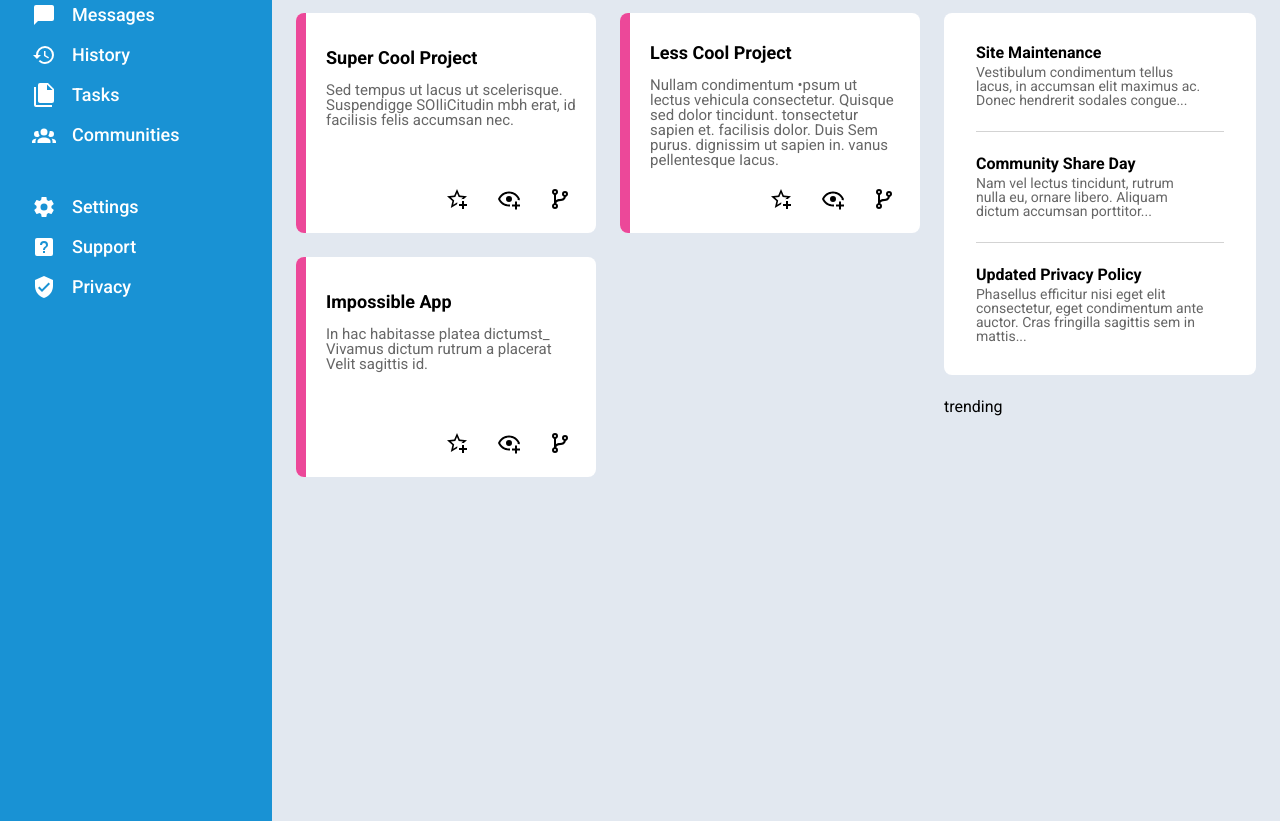
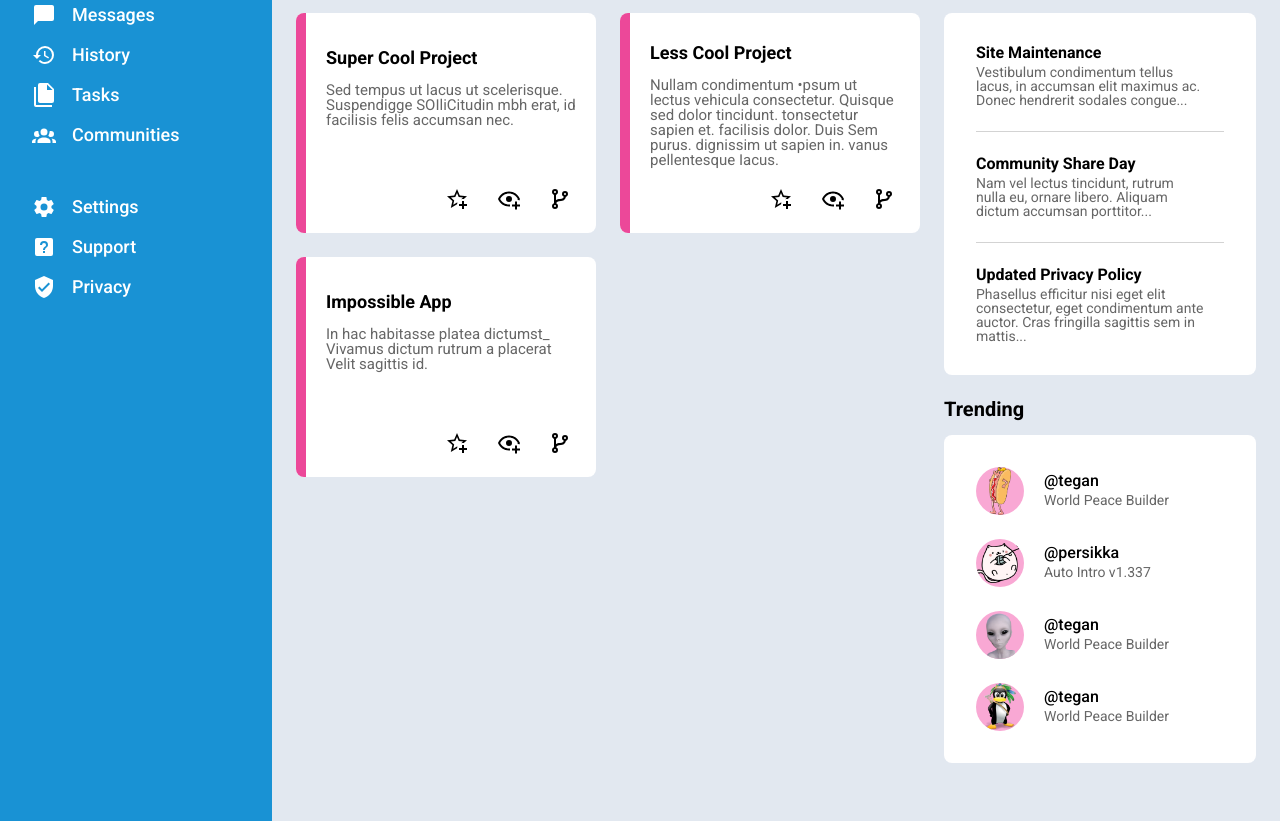
Before and after one commit to nukmuk/admin-dashboard, a plain HTML site: page index.html in a window 1280 px wide. Shown: the part 191-1012 px from the top of the page. Drawn offline with Linux system fonts and the light colour scheme.

Commit message:
Add trending section

```diff
--- a/index.html
+++ b/index.html
@@ -90,7 +90,7 @@
                 <button>Share</button>
             </div>
         </div>
-        <div class="main">
+        <div class="main-area">
             <div class="projects">
                 <div class="title">Your Projects</div>
 
@@ -166,7 +166,29 @@
             </div>
 
             <div class="trending">
-                trending
+                <div class="title">Trending</div>
+                <div class="card">
+                    <div class="user">
+                        <img src="./images/hot-dog.png" alt="Profile picture" class="profile-pic">
+                        <div class="name">@tegan</div>
+                        <div class="app">World Peace Builder</div>
+                    </div>
+                    <div class="user">
+                        <img src="./images/cat.png" alt="Profile picture" class="profile-pic">
+                        <div class="name">@persikka</div>
+                        <div class="app">Auto Intro v1.337</div>
+                    </div>
+                    <div class="user">
+                        <img src="./images/alien.png" alt="Profile picture" class="profile-pic">
+                        <div class="name">@tegan</div>
+                        <div class="app">World Peace Builder</div>
+                    </div>
+                    <div class="user">
+                        <img src="./images/penguin.png" alt="Profile picture" class="profile-pic">
+                        <div class="name">@tegan</div>
+                        <div class="app">World Peace Builder</div>
+                    </div>
+                </div>
             </div>
         </div>
     </div>
--- a/style.css
+++ b/style.css
@@ -183,7 +183,7 @@
 }
 
 /* main area */
-.main {
+.main-area {
 	background: #e2e8f0;
 	grid-area: 2 / 2 / 3 / 3;
 
@@ -202,7 +202,8 @@
 }
 
 .projects > .title,
-.announcements > .title {
+.announcements > .title,
+.trending > .title {
     font-size: 20px;
     font-weight: 600;
 }
@@ -239,7 +240,8 @@
     align-self: end;
     margin-right: 20px;
 }
-.card .body {
+.card .body,
+.trending .app {
     grid-area: 2 / 2 / 3 / -1;
     font-size: 15px;
     font-weight: 400;
@@ -259,12 +261,13 @@
     margin-bottom: 20px;
 }
 
-.announcements {
+.announcements, .trending {
     display: flex;
     flex-direction: column;
     gap: 16px;
 }
-.announcements > .card {
+.announcements > .card,
+.trending > .card {
     display: flex;
     flex-direction: column;
     gap: 24px;
@@ -294,6 +297,30 @@
 
 }
 
+.trending > .card {
+    padding: 32px;
+    gap: 24px;
+}
+
+.trending > .card > .user {
+    display: grid;
+    grid-template: 1fr 1fr / min-content 1fr;
+    align-items: center;
+    width: 100%;
+    gap: 4px 20px;
+}
+.trending .user img {
+    grid-area: 1 / 1 / 3 / 2;
+}
+.trending .user .name {
+    grid-area: 1 / 2 / 2 / 3;
+    align-self: end;
+    font-weight: 500;
+}
+.trending .user .app {
+    font-size: 14px;
+}
+
 /* fonts */
 @font-face {
 	font-family: go3;
```
Also changed, not shown: images/alien.png (added), images/hot-dog.png (added), images/penguin.png (added).
